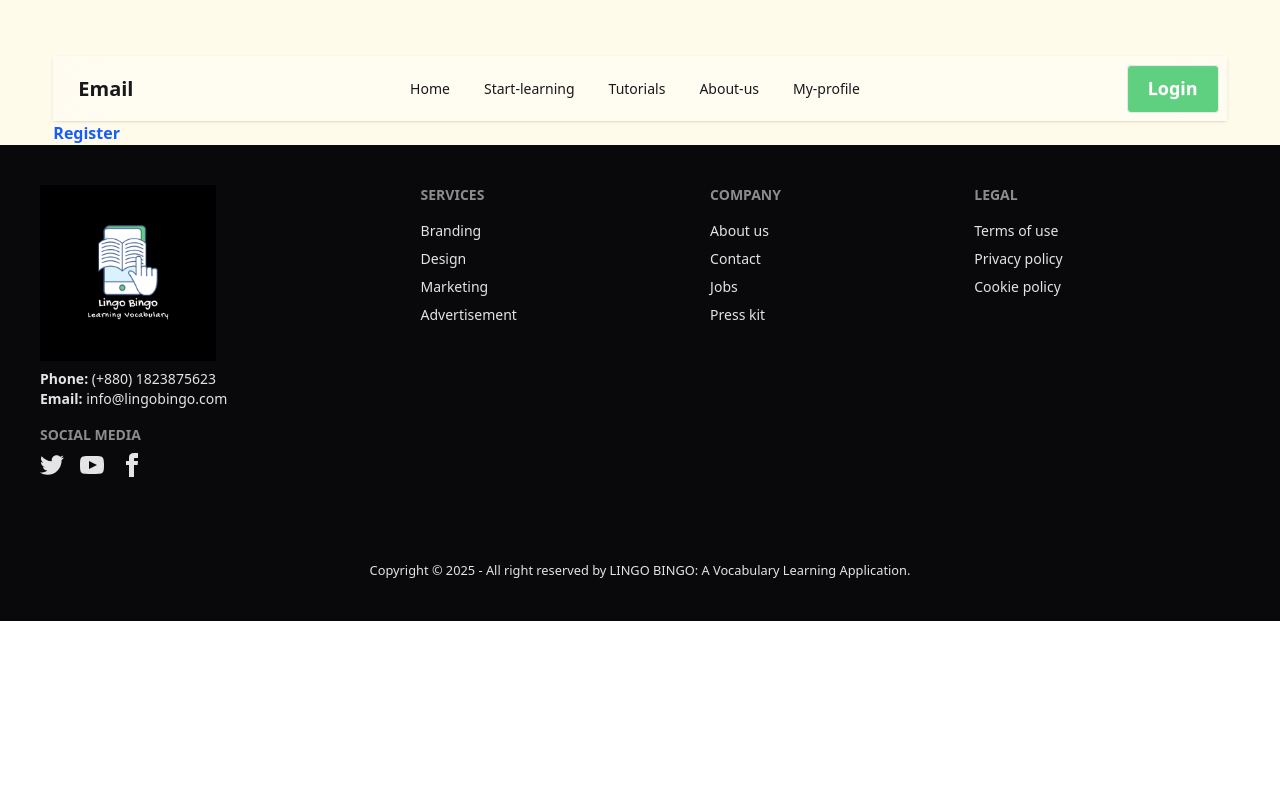
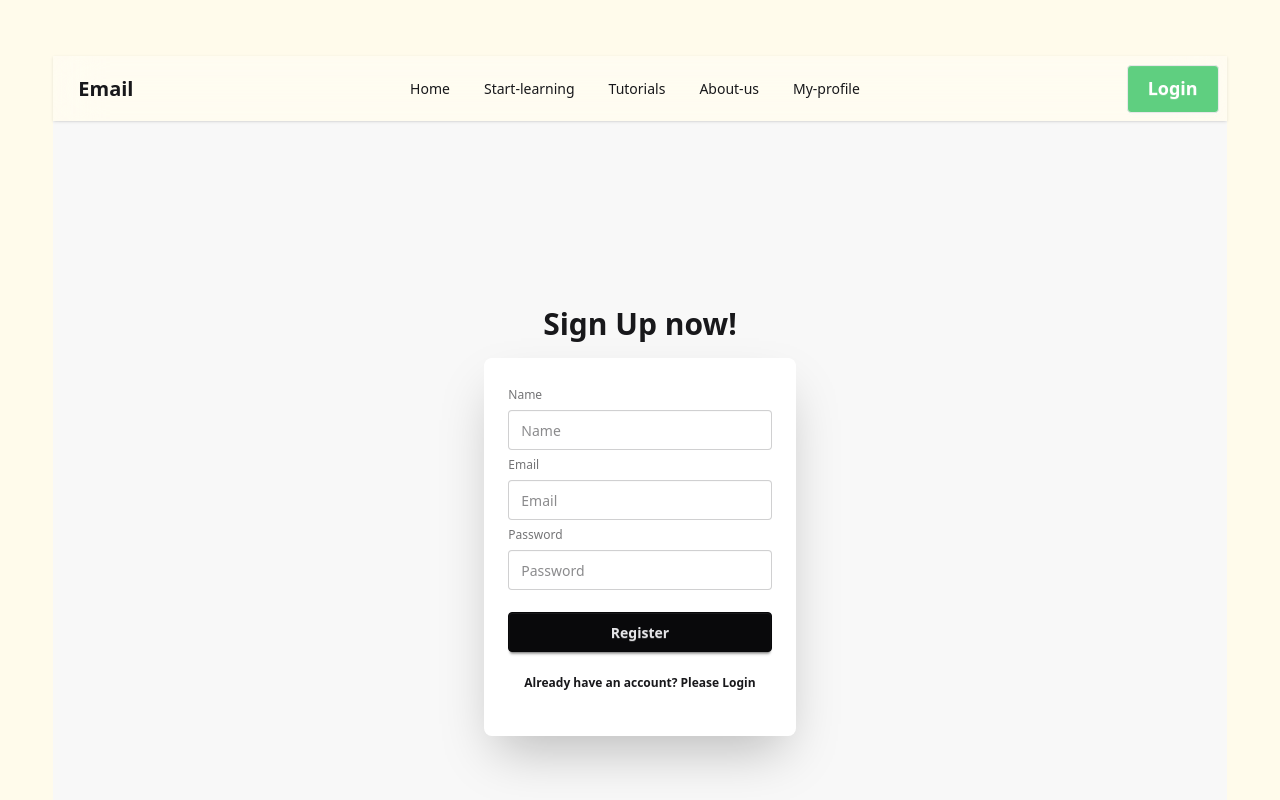
Before and after one commit to DevelopWebAdnan/react-learning-language, a React (Vite) app: page /register in a window 1280 px wide. Shown: the part 300-1100 px from the top of the page. Before the commit the page ends 921 px from the top, so only its background shows below. Built offline with nearby package versions, Linux system fonts and the light colour scheme.

Commit message:
Started authentication for the project.

```diff
--- a/src/pages/Login/Login.jsx
+++ b/src/pages/Login/Login.jsx
@@ -1,26 +1,33 @@
 import React from 'react';
+import { Link } from 'react-router-dom';
 
 const Login = () => {
+
+    const handleLogin = (e) => {
+        e.preventDefault();
+        const email = e.target.email.value;
+        const password = e.target.password.value;
+        console.log(email, password);
+    }
+
     return (
         <div className="hero bg-base-200 min-h-screen">
-            <div className="hero-content flex-col lg:flex-row-reverse">
+            <div className="hero-content flex-col">
                 <div className="text-center lg:text-left">
-                    <h1 className="text-5xl font-bold">Login now!</h1>
-                    <p className="py-6">
-                        Provident cupiditate voluptatem et in. Quaerat fugiat ut assumenda excepturi exercitationem
-                        quasi. In deleniti eaque aut repudiandae et a id nisi.
-                    </p>
+                    <h1 className="text-xl md:text-2xl lg:text-3xl font-bold">Login now!</h1>
                 </div>
                 <div className="card bg-base-100 w-full max-w-sm shrink-0 shadow-2xl">
                     <div className="card-body">
-                        <fieldset className="fieldset">
+                        <form onSubmit={handleLogin} className="fieldset">
                             <label className="label">Email</label>
-                            <input type="email" className="input" placeholder="Email" />
+                            <input type="email" name='email' className="input" placeholder="Email" />
                             <label className="label">Password</label>
-                            <input type="password" className="input" placeholder="Password" />
+                            <input type="password" name='password' className="input" placeholder="Password" />
                             <div><a className="link link-hover">Forgot password?</a></div>
                             <button className="btn btn-neutral mt-4">Login</button>
-                        </fieldset>
+
+                            <p className='m-2 md:m-3 lg:m-4 font-semibold'>New to this website? Please <Link to='/register'>Register</Link></p>
+                        </form>
                     </div>
                 </div>
             </div>
--- a/src/pages/Register/Register.jsx
+++ b/src/pages/Register/Register.jsx
@@ -1,9 +1,40 @@
 import React from 'react';
+import { Link } from 'react-router-dom';
 
 const Register = () => {
+
+    const handleRegister = e => {
+        const name = e.target.name.value;
+        const email = e.target.email.value;
+        const password = e.target.password.value;
+
+        console.log(name, email, password);
+
+        // create user
+    }
+
     return (
-        <div>
-            <h3 className="font-semibold text-blue-600">Register</h3>
+        <div className="hero bg-base-200 min-h-screen">
+            <div className="hero-content flex-col">
+                <div className="text-center lg:text-left">
+                    <h1 className="text-xl md:text-2xl lg:text-3xl font-bold">Sign Up now!</h1>
+                </div>
+                <div className="card bg-base-100 w-full max-w-sm shrink-0 shadow-2xl">
+                    <div className="card-body">
+                        <form onSubmit={handleRegister} className="fieldset">
+                            <label className="label">Name</label>
+                            <input type="text" name='name' className="input" placeholder="Name" />
+                            <label className="label">Email</label>
+                            <input type="email" name='email' className="input" placeholder="Email" />
+                            <label className="label">Password</label>
+                            <input type="password" name='password' className="input" placeholder="Password" />
+                            <button className="btn btn-neutral mt-4">Register</button>
+
+                            <p className='m-2 md:m-3 lg:m-4 font-semibold'>Already have an account? Please <Link to='/login'>Login</Link></p>
+                        </form>
+                    </div>
+                </div>
+            </div>
         </div>
     );
 };
--- /dev/null
+++ b/src/providers/AuthProvider.jsx
@@ -0,0 +1,14 @@
+import React, { createContext } from 'react';
+
+const AuthProvider = () => {
+
+    const AuthContext = createContext(null);
+
+    return (
+        <AuthProvider>
+
+        </AuthProvider>
+    );
+};
+
+export default AuthProvider;
```
